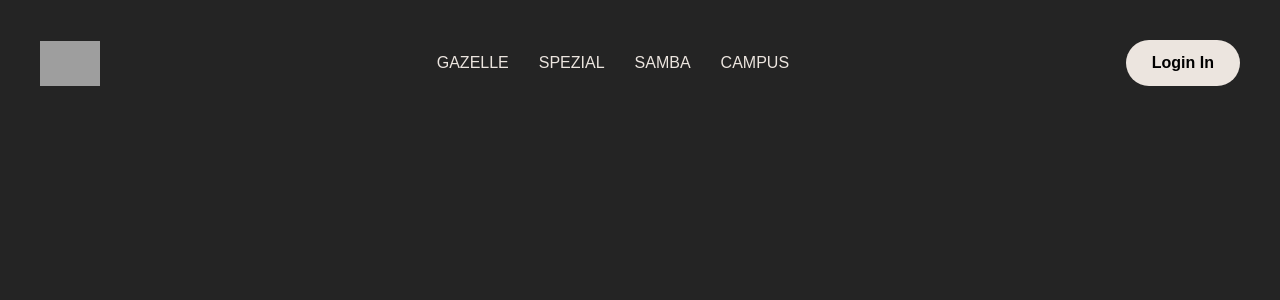
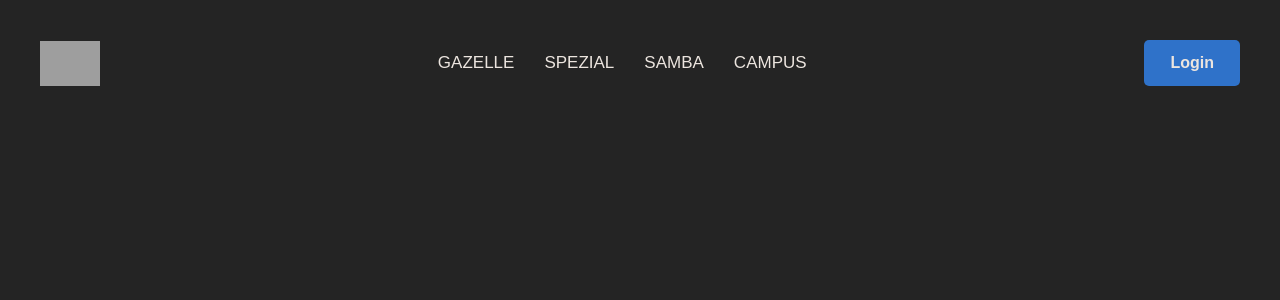
Before and after one commit to marcelovsk1/react-interface, a React (Create React App) app in the folder react-interface/: page / in a window 1280 px wide. Shown: the top 300 px of the page. Built offline with nearby package versions, Linux system fonts and the light colour scheme; grey boxes are pictures that could not be loaded.

Commit message:
working on

```diff
--- a/react-interface/src/App.js
+++ b/react-interface/src/App.js
@@ -11,7 +11,12 @@ function App() {
           <a href="#samba">SAMBA</a>
           <a href="#campus">CAMPUS</a>
         </nav>
-        <button className="login-btn">Login In</button>
+        <button>
+          <div className="btn-face-blue">
+            Login
+          </div>
+
+          </button>
       </header>
     </main>
   );
--- a/react-interface/src/App.scss
+++ b/react-interface/src/App.scss
@@ -35,9 +35,9 @@ main {
 
     a {
       font-weight: 500;
-      font-size: 16px;
+      font-size: 17px;
       text-decoration: none;
-      color: rgb(236, 229, 223);
+      color: $color-primary-2;
       cursor: pointer;
 
       &:hover {
@@ -46,14 +46,24 @@ main {
       }
     }
   }
-    .login-btn {
-      border-radius: 24px;
+    button {
+      border-radius: 5px;
       border: none;
       padding: 14px 26px;
-      color: black;
-      background-color: rgb(236, 229, 223);
+      color: $color-primary-2;
+      background-color: $color-primary;
       font-weight: 700;
       font-size: 16px;
+
+      div {
+        cursor: pointer;
+      }
+
+      &:hover {
+        background-color: $color-primary-2;
+        color: $color-primary;
+        transition: all 600ms;
+      }
   }
 }
 
--- a/react-interface/src/styles/variables.scss
+++ b/react-interface/src/styles/variables.scss
@@ -1 +1,2 @@
-$color-primary: #347cdb;
+$color-primary: #2f72c9;
+$color-primary-2: rgb(236, 229, 223);
```
Also changed, not shown: 1 other file (tests, documents, lock files or other folders).
